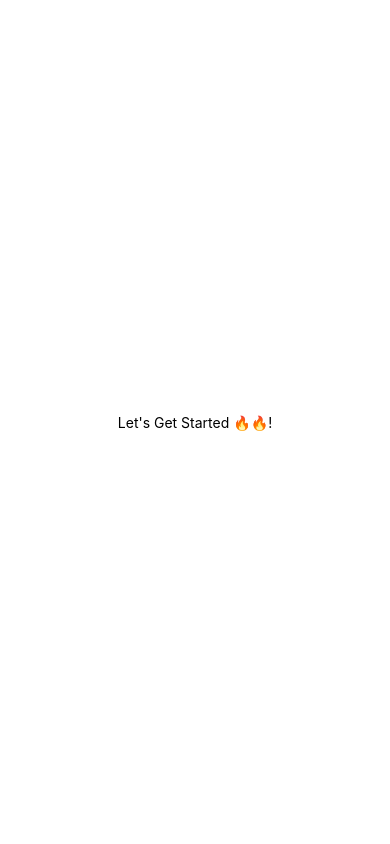
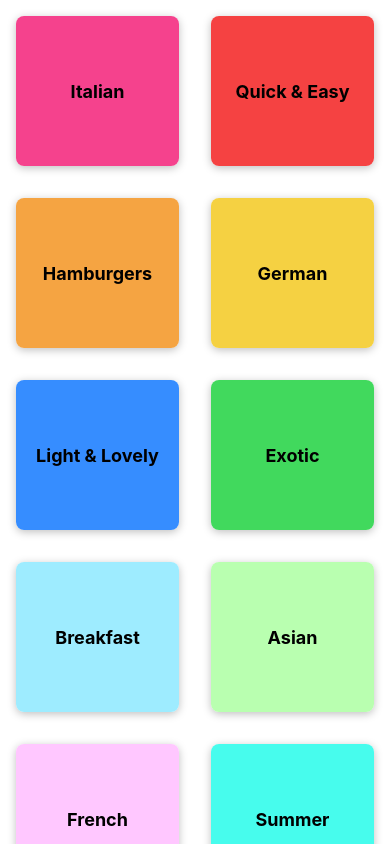
Before and after one commit to i-am-abhishek7/meals-app-react-native, a React Native app: screen / in a window 390 px wide. Built offline with nearby package versions, Linux system fonts and the light colour scheme.

Commit message:
created category screen

```diff
--- a/App.js
+++ b/App.js
@@ -1,20 +1,14 @@
 import { StatusBar } from "expo-status-bar";
-import { StyleSheet, Text, View } from "react-native";
+import { StyleSheet } from "react-native";
+import CategoriesScreen from "./screens/CategoriesScreen";
 
 export default function App() {
   return (
-    <View style={styles.container}>
-      <Text>Let's Get Started 🔥🔥!</Text>
-      <StatusBar style="auto" />
-    </View>
+    <>
+      <StatusBar style="light" />
+      <CategoriesScreen />
+    </>
   );
 }
 
-const styles = StyleSheet.create({
-  container: {
-    flex: 1,
-    backgroundColor: "#fff",
-    alignItems: "center",
-    justifyContent: "center",
-  },
-});
+const styles = StyleSheet.create({});
--- a/app.json
+++ b/app.json
@@ -5,15 +5,14 @@
     "version": "1.0.0",
     "orientation": "portrait",
     "icon": "./assets/icon.png",
+    "backgroundColor": "#24180f",
     "userInterfaceStyle": "light",
     "splash": {
       "image": "./assets/splash.png",
       "resizeMode": "contain",
       "backgroundColor": "#ffffff"
     },
-    "assetBundlePatterns": [
-      "**/*"
-    ],
+    "assetBundlePatterns": ["**/*"],
     "ios": {
       "supportsTablet": true
     },
--- /dev/null
+++ b/components/CategoryGridTile.js
@@ -0,0 +1,56 @@
+import { Pressable, StyleSheet, Text, View, Platform } from "react-native";
+
+export default function CategoryGridTile({ title, color }) {
+  return (
+    <View style={styles.gridItem}>
+      <Pressable
+        android_ripple={{ color: "ccc" }}
+        style={({ pressed }) => [
+          styles.button,
+          pressed ? styles.buttonPressed : null,
+        ]}
+      >
+        <View style={[styles.innerContainer, { backgroundColor: color }]}>
+          <Text style={styles.title}>{title}</Text>
+        </View>
+      </Pressable>
+    </View>
+  );
+}
+
+const styles = StyleSheet.create({
+  gridItem: {
+    flex: 1,
+    margin: 16,
+    height: 150,
+    borderRadius: 8,
+    elevation: 4,
+    backgroundColor: "white",
+    shadowColor: "black",
+    shadowOpacity: 0.25,
+    shadowOffset: { width: 0, height: 2 },
+    shadowRadius: 8,
+    overflow: Platform.OS === "android" ? "hidden" : "visible",
+  },
+
+  button: {
+    flex: 1,
+  },
+
+  buttonPressed: {
+    opacity: 0.5,
+  },
+
+  innerContainer: {
+    flex: 1,
+    padding: 16,
+    borderRadius: 8,
+    justifyContent: "center",
+    alignItems: "center",
+  },
+
+  title: {
+    fontWeight: "bold",
+    fontSize: 18,
+  },
+});
--- /dev/null
+++ b/screens/CategoriesScreen.js
@@ -0,0 +1,26 @@
+import React, { useState } from "react";
+import { FlatList } from "react-native";
+import { CATEGORIES } from "../data/dummy-data";
+import CategoryGridTile from "../components/CategoryGridTile";
+
+function renderCategoryItem(itemData) {
+  return (
+    <CategoryGridTile title={itemData.item.title} color={itemData.item.color} />
+  );
+}
+
+export default function CategoriesScreen() {
+  const [numColumns, setNumColumns] = useState(2);
+
+  const keyExtractor = (item) => item.id + numColumns;
+
+  return (
+    <FlatList
+      data={CATEGORIES}
+      keyExtractor={keyExtractor}
+      renderItem={renderCategoryItem}
+      numColumns={numColumns}
+      extraData={numColumns}
+    />
+  );
+}
```
